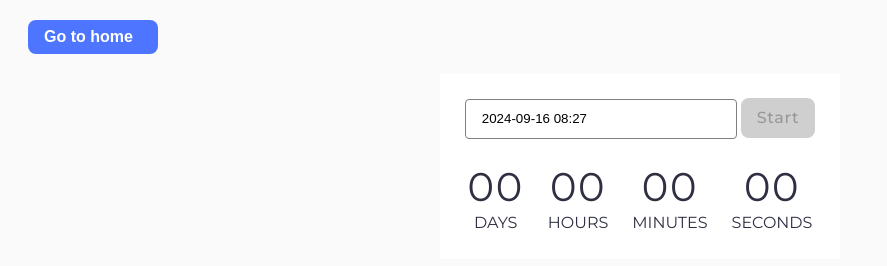
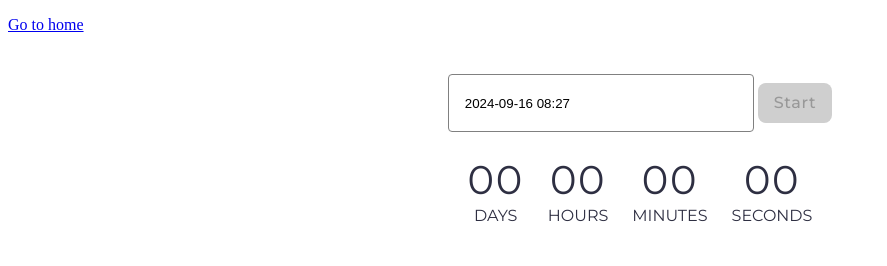
Before and after one commit to Vitaly-Stefanyshyn777/goit-js-hw-10, a website built with Vite: page src/1-timer.html in a window 1280 px wide. Shown: the whole page, without its empty margins (0-887 px from the left). Built offline with nearby package versions, Linux system fonts and the light colour scheme.

Commit message:
ргри

```diff
--- a/src/css/1-timer.css
+++ b/src/css/1-timer.css
@@ -1,4 +1,4 @@
-@import url('./reset.css');
+/* @import url('./reset.css'); */
 
 .timer-container {
   width: 400px;
--- a/src/css/2-snackbar.css
+++ b/src/css/2-snackbar.css
@@ -1,4 +1,4 @@
-@import url('./reset.css');
+/* @import url('./reset.css'); */
 
 label {
   color: #2e2f42;
```
Also changed, not shown: src/index.html (+1 -1 lines).
